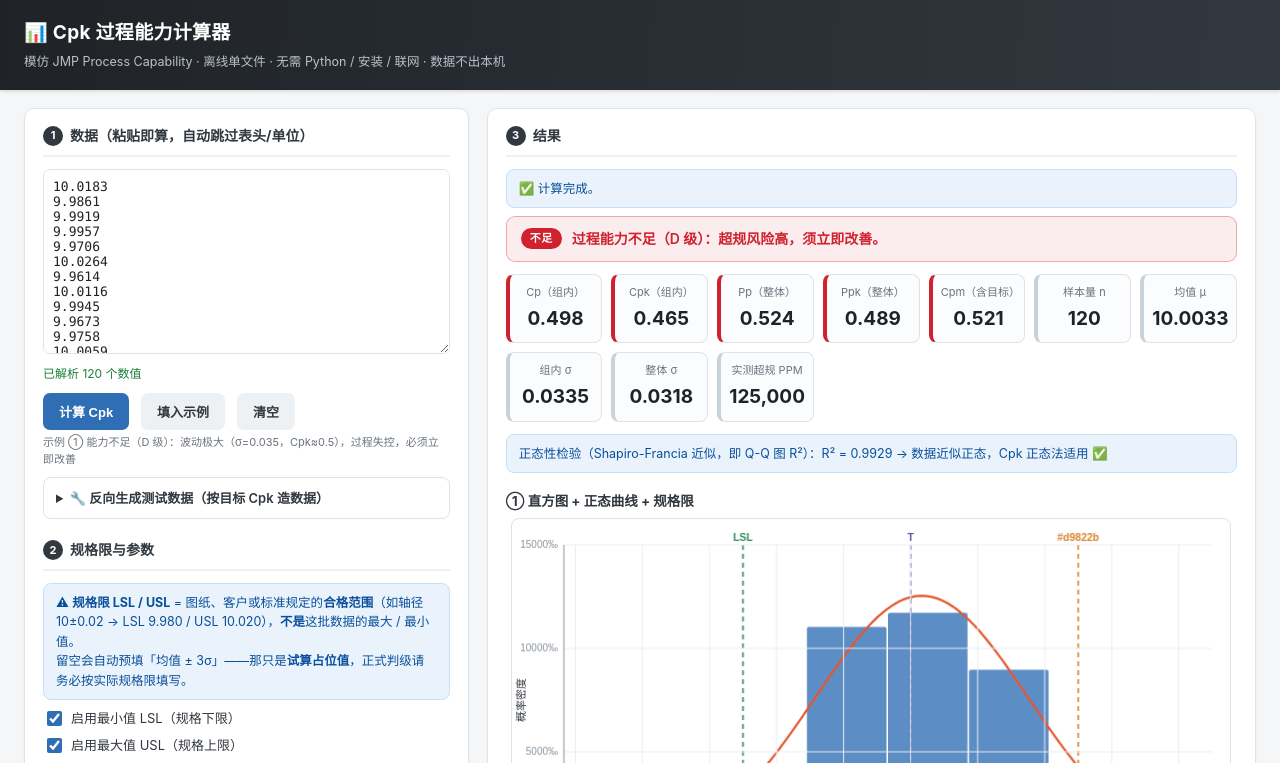
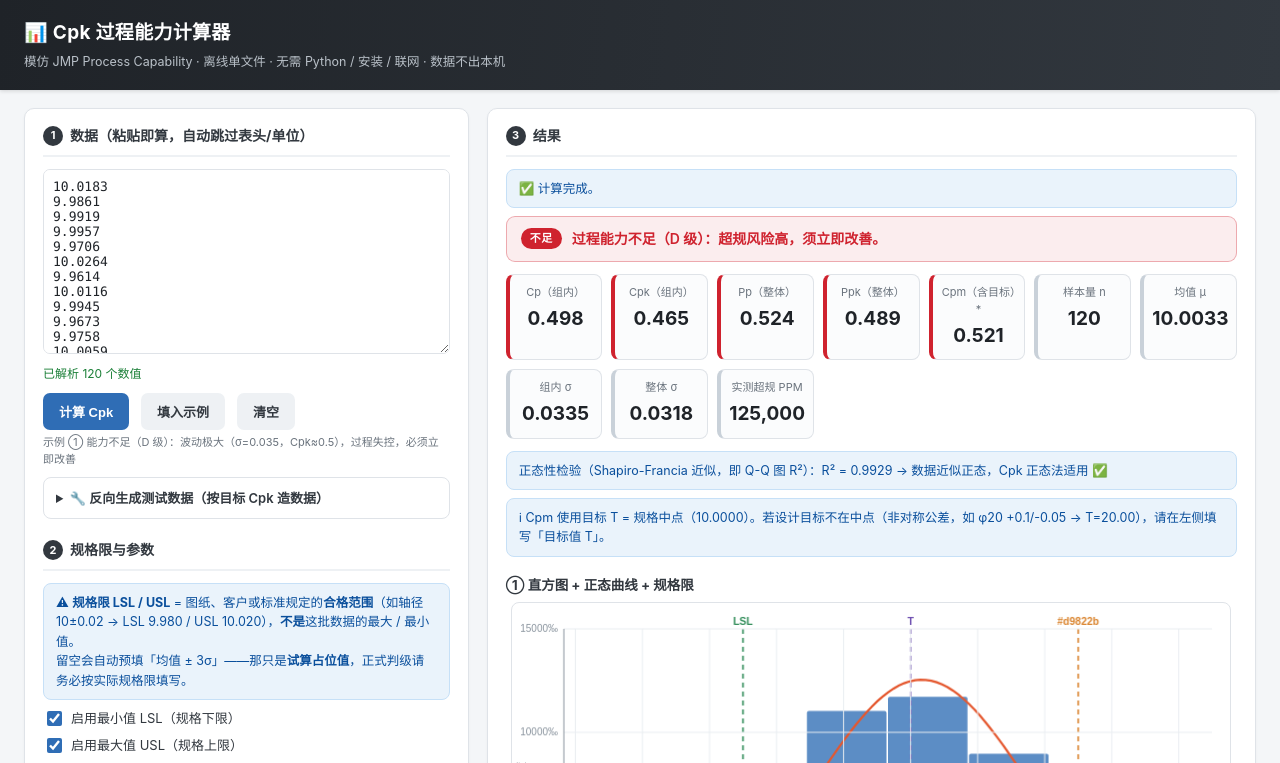
Before and after one commit to GTX950L/cpk-jmp-studio, a plain HTML site: page cpk_calculator.html in a window 1280 px wide. Both pictures are taken after a click on the button "填入示例". Shown: the top 763 px of the page. Drawn offline with Linux system fonts and the light colour scheme.

Commit message:
新增可选「目标值 T」输入，修复 Cpm 在非对称公差下虚高的问题
- 增加「目标值 T」输入框（步骤 2 规格限与参数区），留空时仍自动取 (LSL+USL)/2
- 明细表新增「中心偏移 μ−T」行，直观展示过程中心相对设计目标的偏移
- Cpm 卡片在未填 T 时加 * 号标记，提示目标取的是规格中点
- 未填 T 且双侧规格时给出弱提示；T 落在规格范围外时给出硬警告
- target 纳入 localStorage 持久化、实时重算与清空逻辑

```diff
--- a/cpk_calculator.html
+++ b/cpk_calculator.html
@@ -127,10 +127,14 @@
       <label>最大值 USL<input type="number" id="usl" step="any"></label>
     </div>
     <div class="row">
+      <label>目标值 T（可选）<input type="number" id="target" step="any" placeholder="设计目标值；留空=取规格中点"></label>
+      <span class="subhint">图纸/客户要求的标称值（如 φ20 +0.1/-0.05 的目标是 20.00，不是规格中点 20.025）。留空时自动取 (LSL+USL)/2，仅用于 Cpm。</span>
+    </div>
+    <div class="row">
       <label>子组大小（0=个体测量）<input type="number" id="sub" value="0" min="0" max="20"></label>
       <span class="subhint">每行一个单点数据 → 填 0（用移动极差法算组内 σ）；若每批同时测了 n 个、记录成一组 → 填 n（用子组极差法）。</span>
     </div>
-    <p class="hint">· 粘贴数据即自动计算；LSL / USL 留空时自动预填「均值 ± 3σ」（仅占位，判级前请填真实规格限）。<br>· 标准值 Target 已取消填写，自动取「(LSL+USL)/2」作中心值（用于 Cpm）。<br>· 取消勾选某一侧规格，即切换为单侧能力分析。</p>
+    <p class="hint">· 粘贴数据即自动计算；LSL / USL 留空时自动预填「均值 ± 3σ」（仅占位，判级前请填真实规格限）。<br>· 目标值 T 可选填（图纸/设计标称值）；留空时自动取「(LSL+USL)/2」作中心值（用于 Cpm）。非对称公差建议填真实 T。<br>· 取消勾选某一侧规格，即切换为单侧能力分析。</p>
   </div>
 
   <!-- 右侧：结果 -->
@@ -140,6 +144,7 @@
     <div id="verdict"></div>
     <div id="metrics" class="metrics"></div>
     <div id="normNote"></div>
+    <div id="targetNote"></div>
 
     <div class="chart-title">① 直方图 + 正态曲线 + 规格限</div>
     <canvas id="cvHist" width="720" height="380"></canvas>
@@ -345,13 +350,24 @@ function calc(auto){
   // 输入框留空时自动用 均值±3σ，并回填到输入框让用户看到实际使用的值
   if(useLsl&&isNaN(lsl)){lsl=m-3*sd;document.getElementById('lsl').value=lsl.toFixed(4);}
   if(useUsl&&isNaN(usl)){usl=m+3*sd;document.getElementById('usl').value=usl.toFixed(4);}
-  // 标准值 Target 已取消输入：自动取 (最大+最小)/2 作中心值（用于 Cpm）
-  let target=(lsl!=null&&usl!=null)?(lsl+usl)/2:(lsl!=null?lsl:(usl!=null?usl:m));
+  // 目标值 T：用户显式输入优先；留空时自动取 (最大+最小)/2 作中心值（用于 Cpm）
+  const tInput=document.getElementById('target').value.trim();
+  let target=tInput!==''?parseFloat(tInput):NaN;
+  const targetFromInput=!isNaN(target);   // 是否由用户显式提供（非自动回退）
+  if(!targetFromInput){
+    target=(lsl!=null&&usl!=null)?(lsl+usl)/2:(lsl!=null?lsl:(usl!=null?usl:m));
+  }
 
   if(lsl==null&&usl==null){setMsg('warn','⚠ 请至少启用一个规格限（最小值或最大值）。');return;}
 
   // 指标
   const both=lsl!=null&&usl!=null;
+  // 目标值检查：T 在规格外 → 硬警告；未填 T（自动取中点）→ 弱提示，避免非对称公差被掩盖
+  let targetNoteHtml='';
+  if(targetFromInput&&both&&(target<lsl||target>usl))
+    targetNoteHtml=`<div class="note warn">⚠ 目标值 T（${fmt(target,4)}）不在规格范围 [${fmt(lsl,4)}, ${fmt(usl,4)}] 内，请检查输入。</div>`;
+  else if(!targetFromInput&&both)
+    targetNoteHtml=`<div class="note">ℹ Cpm 使用目标 T = 规格中点（${fmt(target,4)}）。若设计目标不在中点（非对称公差，如 φ20 +0.1/-0.05 → T=20.00），请在左侧填写「目标值 T」。</div>`;
   const cp=both?(usl-lsl)/(6*sw):NaN;
   const cpu=usl!=null?(usl-m)/(3*sw):Infinity;
   const cpl=lsl!=null?(m-lsl)/(3*sw):Infinity;
@@ -393,7 +409,7 @@ function calc(auto){
         <span>${vText||'请先设置规格限'}</span></div>`;
 
   // ---- 渲染指标卡（按等级着色）----
-  const cardDefs=[['Cp（组内）',cp],['Cpk（组内）',cpk],['Pp（整体）',pp],['Ppk（整体）',ppk],['Cpm（含目标）',cpm]];
+  const cardDefs=[['Cp（组内）',cp],['Cpk（组内）',cpk],['Pp（整体）',pp],['Ppk（整体）',ppk],['Cpm（含目标）'+(targetFromInput?'':'*'),cpm]];
   document.getElementById('metrics').innerHTML = cardDefs.map(([k,v])=>{
     const tone=capTone(v);
     return `<div class="metric" style="border-left-color:${tone.c}">
@@ -410,11 +426,15 @@ function calc(auto){
     `<div class="note ${normOk?'':'warn'}">正态性检验（Shapiro-Francia 近似，即 Q-Q 图 R²）：R² = ${r2.toFixed(4)}`+
     ` → ${normOk?'数据近似正态，Cpk 正态法适用 ✅':'数据可能非正态，建议谨慎解读 ⚠️'}</div>`;
 
+  // ---- 目标值提示（T 来源 / 越界警告）----
+  document.getElementById('targetNote').innerHTML=targetNoteHtml;
+
   // ---- 明细表 ----
   const rows=[
     ['样本量 n',fmt(n,0),'参与计算的观测个数'],
     ['均值 μ',fmt(m,4),'数据算术平均'],
-    ['目标 T（自动取中点）',fmt(target,4),'(LSL+USL)/2，用于 Cpm'],
+    ['目标 T',fmt(target,4),targetFromInput?'用户输入的设计目标值，用于 Cpm':'自动取 (LSL+USL)/2，用于 Cpm'],
+    ['中心偏移 μ−T',fmt(m-target,4),targetFromInput?'均值相对设计目标 T 的偏移（0=恰好对准）':'均值相对规格中点的偏移（0=恰好居中）'],
     ['组内 σ',fmt(sw,4),'移动极差法（短期波动）'],
     ['整体 σ',fmt(sd,4),'样本标准差（长期波动）'],
     ['Cp',fmt(cp),'潜在能力（仅规格宽度/σ）'],
@@ -659,6 +679,7 @@ function saveState(){
       useUsl:document.getElementById('useUsl').checked,
       lsl:document.getElementById('lsl').value,
       usl:document.getElementById('usl').value,
+      target:document.getElementById('target').value,
       sub:document.getElementById('sub').value
     }));
   }catch(e){/* 隐私模式等场景静默失败 */}
@@ -673,6 +694,7 @@ function restoreState(){
     $('useUsl').checked=s.useUsl!==false;
     if(s.lsl)$('lsl').value=s.lsl;
     if(s.usl)$('usl').value=s.usl;
+    if(s.target)$('target').value=s.target;
     if(s.sub)$('sub').value=s.sub;
     return !!s.data;
   }catch(e){return false;}
@@ -754,7 +776,7 @@ document.getElementById('btnGen').onclick=()=>{
 };
 document.getElementById('btnClear').onclick=()=>{
   document.getElementById('data').value='';
-  ['lsl','usl'].forEach(id=>document.getElementById(id).value='');
+  ['lsl','usl','target'].forEach(id=>document.getElementById(id).value='');
   document.getElementById('useLsl').checked=true;   // 恢复双侧规格默认
   document.getElementById('useUsl').checked=true;
   document.getElementById('sub').value='0';         // 恢复个体测量默认
@@ -781,7 +803,7 @@ let calcTimer=null;
 function scheduleCalc(ms){clearTimeout(calcTimer);calcTimer=setTimeout(()=>calc(true),ms);}
 document.getElementById('data').addEventListener('input',()=>scheduleCalc(350));
 // 规格限 / 子组大小改动实时重算（README 承诺的行为）
-['lsl','usl','sub'].forEach(id=>document.getElementById(id).addEventListener('input',()=>scheduleCalc(350)));
+['lsl','usl','target','sub'].forEach(id=>document.getElementById(id).addEventListener('input',()=>scheduleCalc(350)));
 ['useLsl','useUsl'].forEach(id=>document.getElementById(id).addEventListener('change',()=>scheduleCalc(80)));
 
 // 拖拽导入 .txt/.csv/.tsv/.dat
```
